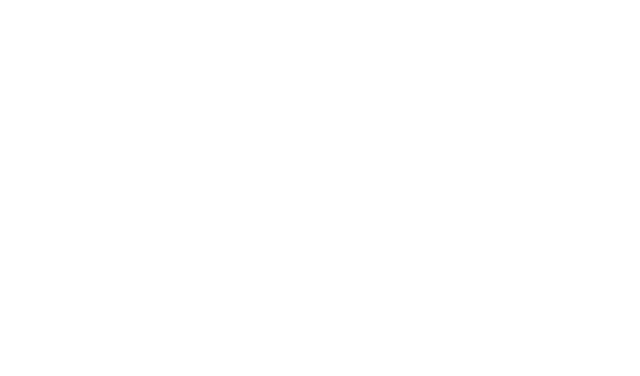
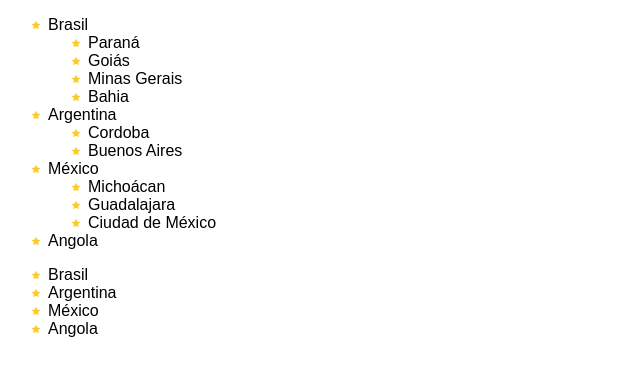
Before and after one commit to padilhasam/Desenvolvimento-Web, a plain HTML site: page exercicios limpos/unidade08/exercicio02/listas.html in a window 1280 px wide. Shown: the whole page, without its empty margins (0-640 px from the left). Drawn offline with Linux system fonts and the light colour scheme.

```diff
--- a/exercicios limpos/unidade08/exercicio02/listas.html
+++ b/exercicios limpos/unidade08/exercicio02/listas.html
@@ -9,10 +9,61 @@
                 font-family: sans-serif;
                 font-size: 12 px;
             }
+
+            li{
+                list-style-image: url('imagem/estrela.png');
+            }
+
+            /* Inicia o contador chamado item
+            ol{
+                counter-reset: item;
+                list-style-type: none;
+            }
+            Soma 1 a cada novo item da lista
+            ol li{
+                counter-increment: item;
+                margin: 5px 0;
+
+            }
+            Adiciona na frente do item da lista
+            ol li::before{
+                content: counters(item, ".")".";
+                font-weight: bold;
+            } */
+
 		</style>
     </head>
 
     <body>
 
+        <ol>
+            <li>Brasil</li>
+                <ol>
+                    <li>Paraná</li>
+                    <li>Goiás</li>
+                    <li>Minas Gerais</li>
+                    <li>Bahia</li>
+                </ol>
+            <li>Argentina</li>
+                <ol>
+                    <li>Cordoba</li>
+                    <li>Buenos Aires</li>
+                </ol>
+            <li>México</li>
+                <ol>
+                    <li>Michoácan</li>
+                    <li>Guadalajara</li>
+                    <li>Ciudad de México</li>
+                </ol>
+            <li>Angola</li>
+        </ol>
+
+        <ul>
+            <li>Brasil</li>
+            <li>Argentina</li>
+            <li>México</li>
+            <li>Angola</li>
+        </ul>
+
     </body>
 </html>
```
Also changed, not shown: exercicios limpos/unidade08/exercicio01/listas.html (+10 -1 lines), exercicios limpos/unidade08/exercicio03/index.html (+13 -4 lines).
